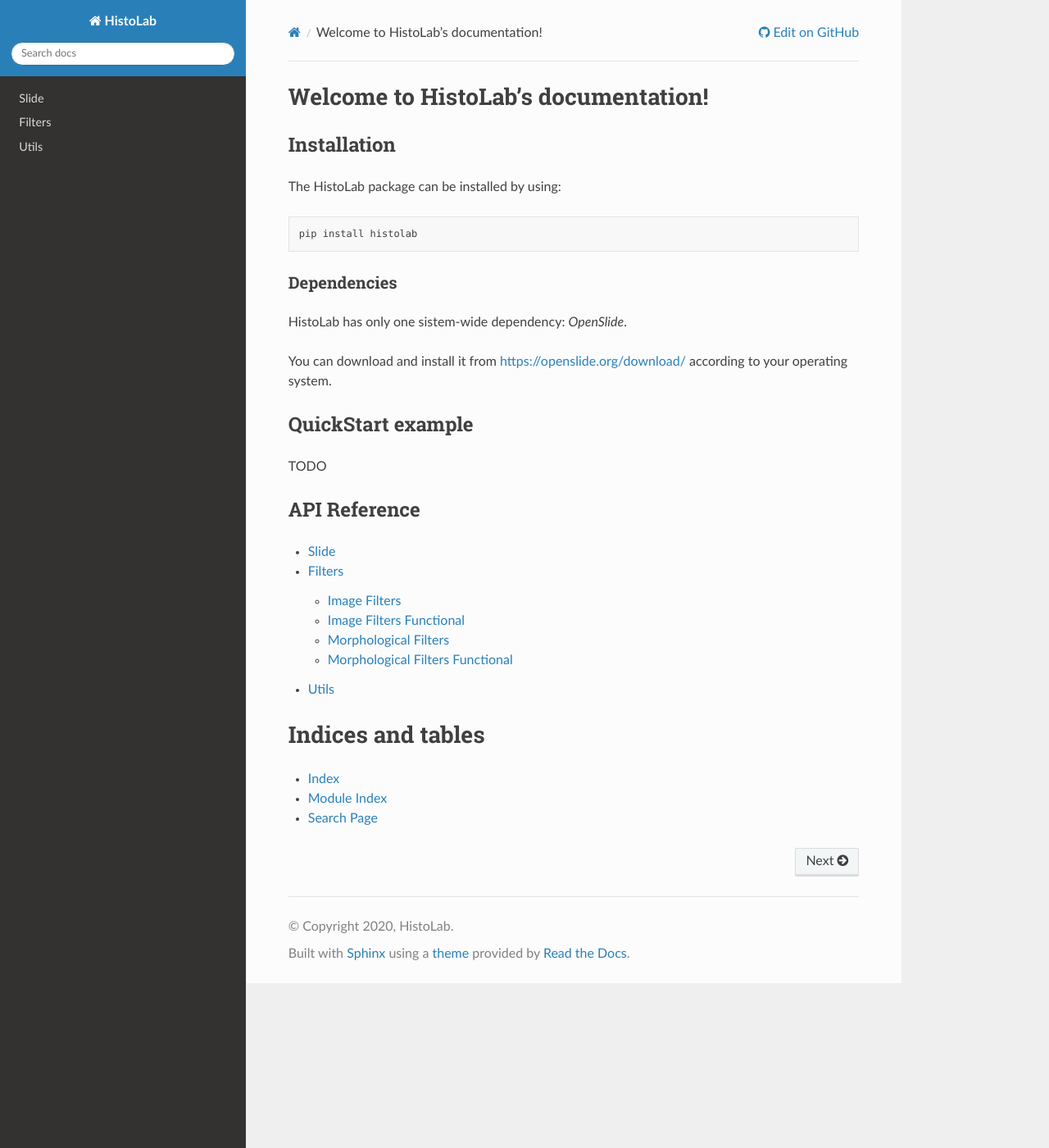
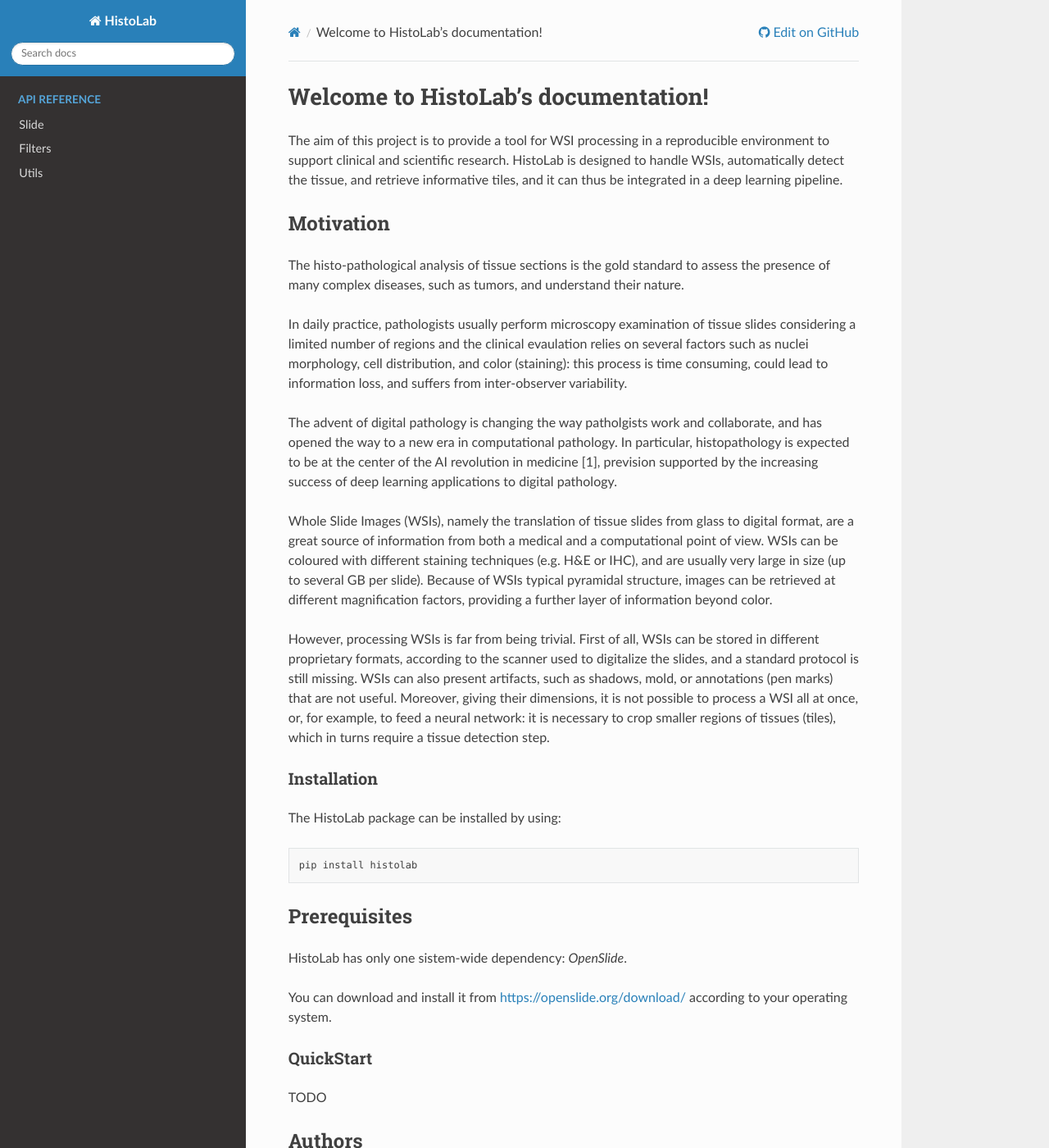
Before and after one commit to histolab/histolab, a Sphinx documentation site: the page built from docs/index.rst, in a window 1280 px wide and 1400 px high. Shown: the whole window at 82% size. Built offline with Sphinx 7.4.7 and the Read the Docs theme 2.0.0, drawn with Linux system fonts in a browser that asks for light colours; some of the changed text lies outside the part shown.

Commit message:
docs: integrate readme content in doc, some rst fix

```diff
--- a/docs/api/filters.rst
+++ b/docs/api/filters.rst
@@ -3,6 +3,7 @@
 
 .. toctree::
    :maxdepth: 2
+   :caption: API Reference
 
    filters/image_filters
    filters/image_filters_functional
--- a/docs/api/slide.rst
+++ b/docs/api/slide.rst
@@ -1,5 +1,10 @@
 Slide
 ====================================
 
+.. toctree::
+   :caption: API Reference
+   :maxdepth: 2
+   :hidden:
+
 .. automodule:: src.histolab.slide
     :members:
--- a/docs/conf.py
+++ b/docs/conf.py
@@ -36,6 +36,7 @@
     "sphinx.ext.autodoc",
     "sphinx.ext.coverage",
     "sphinx.ext.napoleon",
+    "sphinx.ext.viewcode",
     "sphinx_rtd_theme",
 ]
 
@@ -61,7 +62,7 @@
     # Toc options
     "collapse_navigation": True,
     "sticky_navigation": True,
-    "navigation_depth": 4,
+    "navigation_depth": 5,
     "includehidden": True,
     "titles_only": False,
 }
--- a/docs/index.rst
+++ b/docs/index.rst
@@ -1,5 +1,34 @@
 Welcome to HistoLab's documentation!
 ====================================
+
+The aim of this project is to provide a tool for WSI processing in a reproducible environment to support clinical and
+scientific research. HistoLab is designed to handle WSIs, automatically detect the tissue, and retrieve informative
+tiles, and it can thus be integrated in a deep learning pipeline.
+
+Motivation
+**********
+The histo-pathological analysis of tissue sections is the gold standard to assess the presence of many complex diseases,
+such as tumors, and understand their nature.
+
+In daily practice, pathologists usually perform microscopy examination of tissue slides considering a limited number of
+regions and the clinical evaulation relies on several factors such as nuclei morphology, cell distribution, and color
+(staining): this process is time consuming, could lead to information loss, and suffers from inter-observer variability.
+
+The advent of digital pathology is changing the way patholgists work and collaborate, and has opened the way to a new
+era in computational pathology. In particular, histopathology is expected to be at the center of the AI revolution in
+medicine [1], prevision supported by the increasing success of deep learning applications to digital pathology.
+
+Whole Slide Images (WSIs), namely the translation of tissue slides from glass to digital format, are a great source of
+information from both a medical and a computational point of view. WSIs can be coloured with different staining
+techniques (e.g. H&E or IHC), and are usually very large in size (up to several GB per slide). Because of WSIs typical
+pyramidal structure, images can be retrieved at different magnification factors, providing a further layer of
+information beyond color.
+
+However, processing WSIs is far from being trivial. First of all, WSIs can be stored in different proprietary formats,
+according to the scanner used to digitalize the slides, and a standard protocol is still missing. WSIs can also present
+artifacts, such as shadows, mold, or annotations (pen marks) that are not useful. Moreover, giving their dimensions,
+it is not possible to process a WSI all at once, or, for example, to feed a neural network: it is necessary to crop
+smaller regions of tissues (tiles), which in turns require a tissue detection step.
 
 Installation
 --------------
@@ -8,25 +37,43 @@
 
   pip install histolab
 
-Dependencies
-************
+Prerequisites
+*************
 HistoLab has only one sistem-wide dependency: `OpenSlide`.
 
 You can download and install it from https://openslide.org/download/ according to your operating system.
 
-QuickStart example
-------------------
+QuickStart
+----------
 TODO
 
-.. toctree::
-   :maxdepth: 2
-   :caption: Contents:
+Authors
+*******
+* `Alessia Marcolini <https://github.com/alessiamarcolini>`_
+* `Ernesto Arbitrio <https://github.com/ernestoarbitrio>`_
+* `Nicole Bussola <https://gitlab.fbk.eu/bussola>`_
 
-API Reference
--------------
+License
+*******
+This project is licensed under `Apache License  Version 2.0` - see the `LICENSE.txt <https://github.com/MPBA/histolab/blob/master/LICENSE.txt>`_ file for details.
+
+Acknowledgements
+****************
+
+* https://github.com/deroneriksson
+
+References
+**********
+[1] Colling, Richard, et al. "Artificial intelligence in digital pathology: A roadmap to routine use in clinical practice." The Journal of pathology 249.2 (2019)
+
+Contribution guidelines
+***********************
+If you want to contribute to Histolab, be sure to review the `contribution guidelines <https://github.com/MPBA/histolab/blob/master/CONTRIBUTING.txt>`_.
 
 .. toctree::
+   :caption: API Reference
    :maxdepth: 2
+   :hidden:
 
    api/slide
    api/filters
```
Also changed, not shown: README.md (+2 -0 lines), docs/utils.rst (+6 -2 lines), 1 other file.
